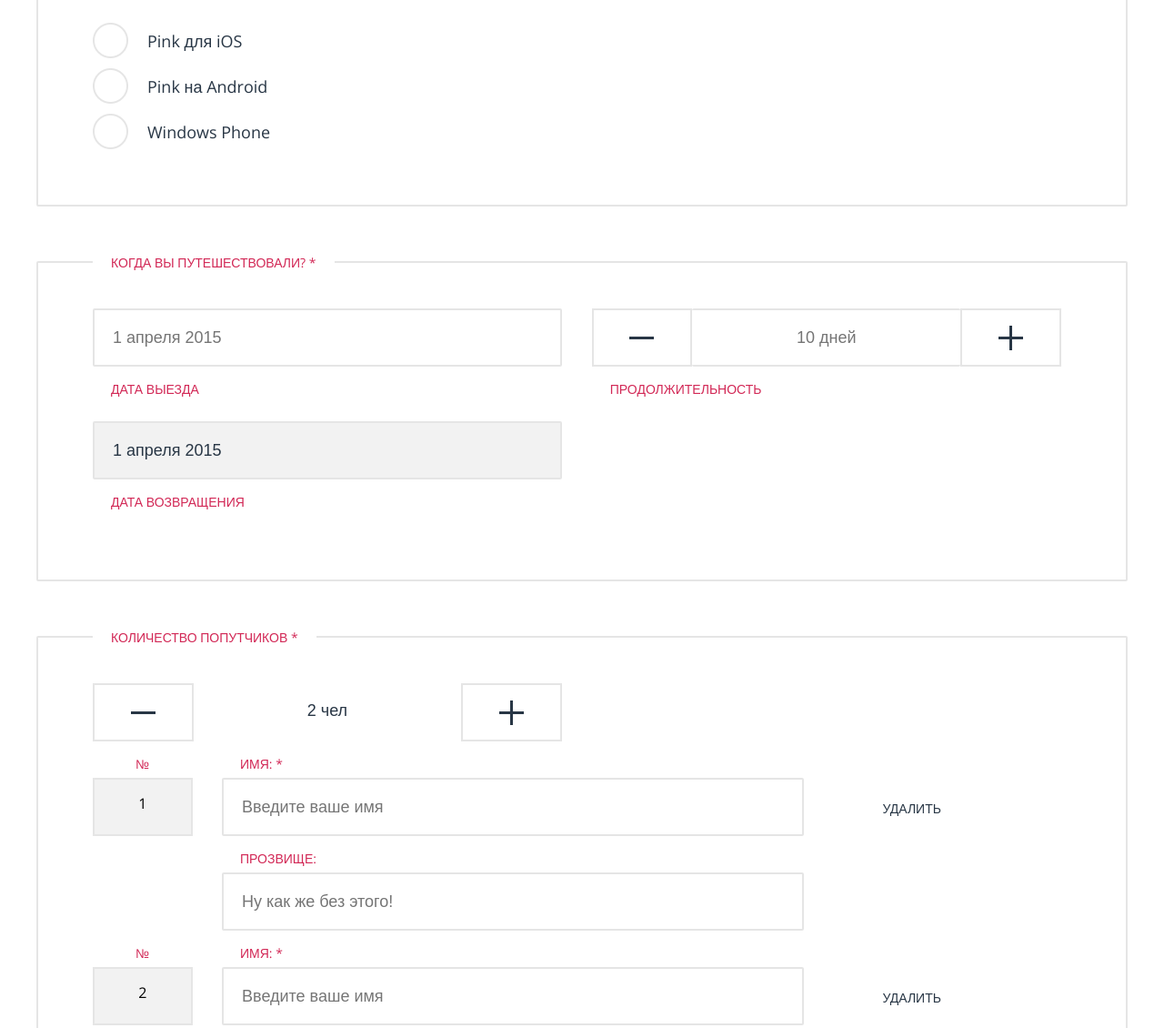
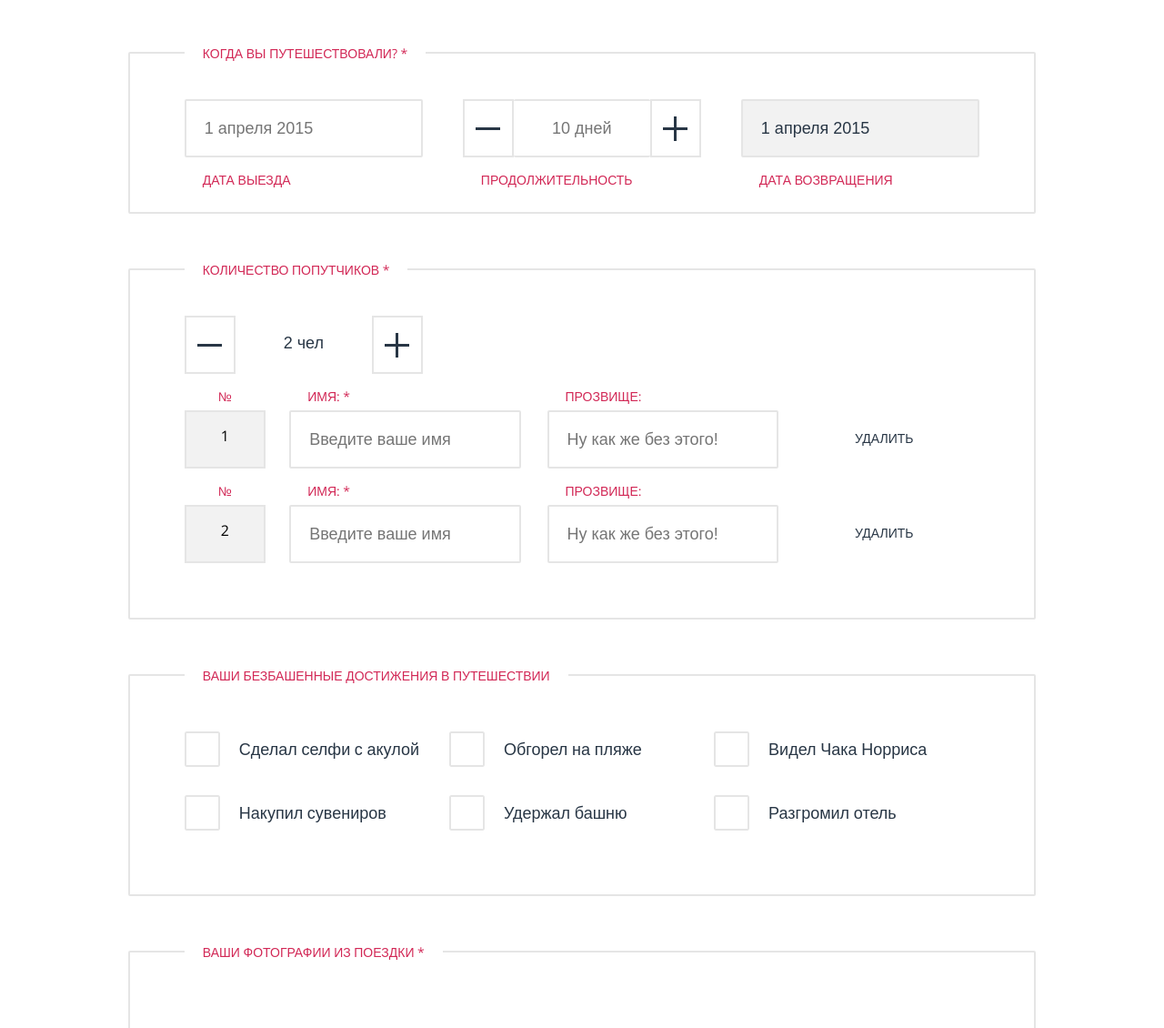
Before and after one commit to DiasNurdicanov/63990-pink, a website: page form.html in a window 1280 px wide. Shown: the part 922-2052 px from the top of the page at 91% size. Drawn offline with nearby package versions, Linux system fonts and the light colour scheme; files that its build step writes are made by us from their sources.

Commit message:
form для desktop

```diff
--- a/form.html
+++ b/form.html
@@ -124,16 +124,18 @@
 							1
 						</div>
 					</div>
-					<div class="right-col">
+					<div class="middle-col">
 						<div class="form-row">
 							<label for="traveler-name" class="form-row__title">Имя: *</label>
 							<input type="text" placeholder="Введите ваше имя" id="traveler-name">
-							<button class="delete">Удалить</button>
 						</div>
 						<div class="form-row">
 							<label for="traveler-nick" class="form-row__title">Прозвище:</label>
 							<input type="text" placeholder="Ну как же без этого!" id="traveler-nick">
 						</div>
+					</div>
+					<div class="right-col">
+						<button class="delete">Удалить</button>
 					</div>
 				</div>
 				<div class="traveler">
@@ -145,16 +147,18 @@
 							2
 						</div>
 					</div>
-					<div class="right-col">
+					<div class="middle-col">
 						<div class="form-row">
 							<label for="traveler-name2" class="form-row__title">Имя: *</label>
 							<input type="text" placeholder="Введите ваше имя" id="traveler-name2">
-							<button class="delete">Удалить</button>
 						</div>
 						<div class="form-row">
 							<label for="traveler-nick2" class="form-row__title">Прозвище:</label>
 							<input type="text" placeholder="Ну как же без этого!" id="traveler-nick2">
 						</div>
+					</div>
+					<div class="right-col">
+						<button class="delete">Удалить</button>
 					</div>
 				</div>
 			</div>
--- a/less/style.less
+++ b/less/style.less
@@ -608,14 +608,14 @@ body{
 	display: table;
 	width: 100%;
 }
-.left-col, .right-col{
+.left-col, .middle-col{
 	display: table-cell;
 	vertical-align: top;
 }
 .left-col{
 	width: 20.7%;
 }
-.right-col{
+.middle-col{
 	width: 79.3%;
 }
 .col-title{
@@ -1079,14 +1079,16 @@ input[type="file"]{
 	.wrap{
 		position: relative;
 		margin-bottom: 60px;
+		border: 2px solid #e5e5e5;
+		border-radius: 2px;
+		padding: 50px 60px;
 
 		&:first-of-type{
 			padding: 0;
+			border: none;
 		}
-		&:not(:first-of-type):not(:last-of-type){
-			border: 2px solid #e5e5e5;
-			border-radius: 2px;
-			padding: 50px 60px
+		&:last-of-type{
+			border: none;
 		}
 		&__title{
 			padding: 0 20px;
@@ -1127,7 +1129,7 @@ input[type="file"]{
 			font-size: 14px;
 		}
 	}
-	.left-col, .right-col{
+	.left-col, .middle-col, .right-col{
 		display: inline-block;
 		vertical-align: top;
 	}
@@ -1139,16 +1141,21 @@ input[type="file"]{
 		background: #f2f2f2;
 		border: 2px solid #e5e5e5;
 	}
-	.right-col{
-		width: 85%;
-
+	.middle-col{
+		width: 64.8%;
 		.form-row__title{
 			margin: 0;
 		}
 		input[type="text"]{
-			width: 70%;
+			width: 100%;
 		}
 	}
+	.right-col{
+		padding-top: 45px;
+		width: 20%;
+		text-align: center;
+	}
+
 	.form-row--min{
 			width: 48%;
 			min-width: 210px;
@@ -1160,7 +1167,6 @@ input[type="file"]{
 		border:none;
 		.font(14px;400;@base-color;30px;);
 		text-transform: uppercase;
-		width: 25%;
 		text-align: center;
 	}
 	.col-title{
@@ -1391,4 +1397,86 @@ input[type="file"]{
 	.blog-post{
 		padding: 40px 16%;
 	}
+	.form{
+		padding: 60px 11%;
+		padding-bottom: 0;
+
+		&-title{
+			font-size: 18px;
+			width: 80%;
+			margin: 0 auto;
+			margin-bottom: 50px;
+		}
+	}
+	.wrap:first-of-type, .wrap:nth-of-type(3){
+		font-size: 0;
+
+		.form-row{
+			display: inline-block;
+			vertical-align: top;
+			width: 30%;
+			margin-right: 5%;
+		}
+		.form-row:last-of-type{
+			margin-right: 0;
+		}
+	}
+	.wrap:nth-of-type(3){
+		padding-bottom: 0;
+
+		.form-row:nth-of-type(2){
+			margin-right: 5%;
+		}
+	}
+	.wrap:nth-of-type(2){
+		border:none;
+
+		.form-row{
+			display: inline-block;
+			vertical-align: top;
+			width: auto;
+			margin-right: 9%;
+		}
+		.form-row:last-of-type{
+			margin-right: 0;
+		}
+	}
+	.middle-col{
+		font-size: 0;
+
+		.form-row{
+			display: inline-block;
+			vertical-align: top;
+			width: 45%;
+			margin-right:5%;
+		}
+		.form-row:last-of-type{
+			margin-right:0%;
+		}
+	}
+	.wrap:nth-of-type(5){
+		font-size: 0;
+
+		.form-row{
+			display: inline-block;
+			vertical-align: top;
+			width: 30%;
+			margin-right:3.3%;
+		}
+		.form-row:nth-of-type(3n+1){
+			margin-right: 0;
+		}
+	}
+	.upload{
+		background: #d22856;
+		color:#fff;
+		border:none;
+		border-radius: 3px;
+	}
+	.foto{
+		margin-right: 5%;
+	}
+	.form-row--min{
+		width: 30%;
+	}
 }
```
